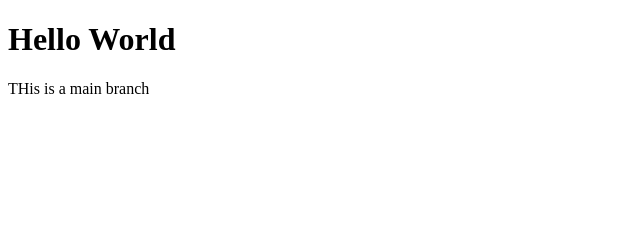
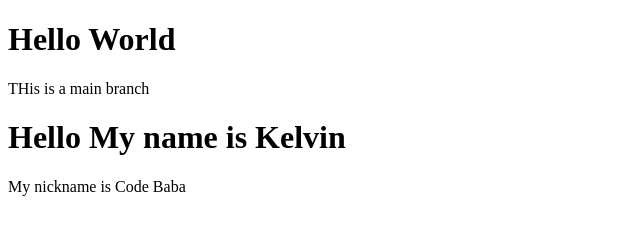
Before and after one commit to aquibj0/skillvalley-cohrot, a plain HTML site: page index.html in a window 1280 px wide. Shown: the whole page, without its empty margins (0-640 px from the left). Drawn offline with Linux system fonts and the light colour scheme.

Commit message:
Some changes I have made

```diff
--- a/index.html
+++ b/index.html
@@ -9,5 +9,8 @@
 <body>
     <h1>Hello World</h1>
     <p>THis is a main branch</p>
+
+    <h1>Hello My name is Kelvin</h1>
+    <p>My nickname is Code Baba</p>
 </body>
 </html>
```
